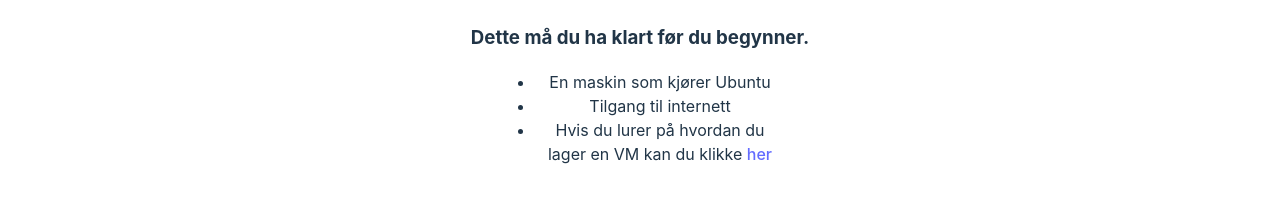
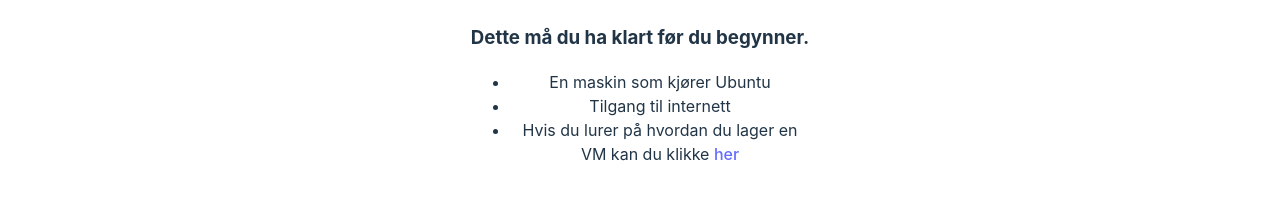
Before and after one commit to mleitejensen/mongoDB-guide, a React (Vite) app: page / in a window 1280 px wide. Shown: the part 325-541 px from the top of the page. Built offline with nearby package versions, Linux system fonts and the light colour scheme.

Commit message:
chanegd max width of list

```diff
--- a/src/App.css
+++ b/src/App.css
@@ -42,7 +42,7 @@
 }
 
 .list{
-  max-width: 250px;
+  max-width: 300px;
   margin: 0 auto;
 
 }
```
